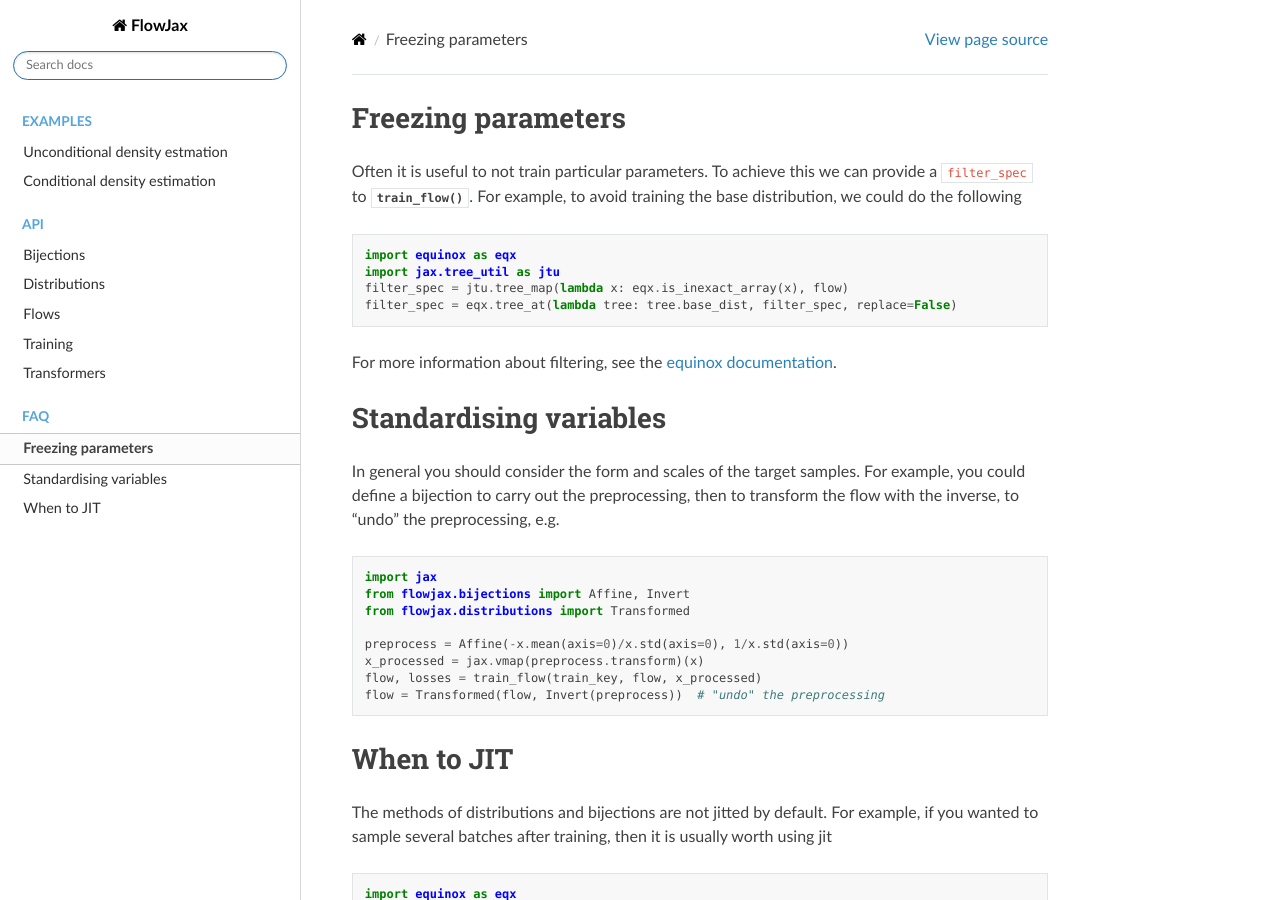
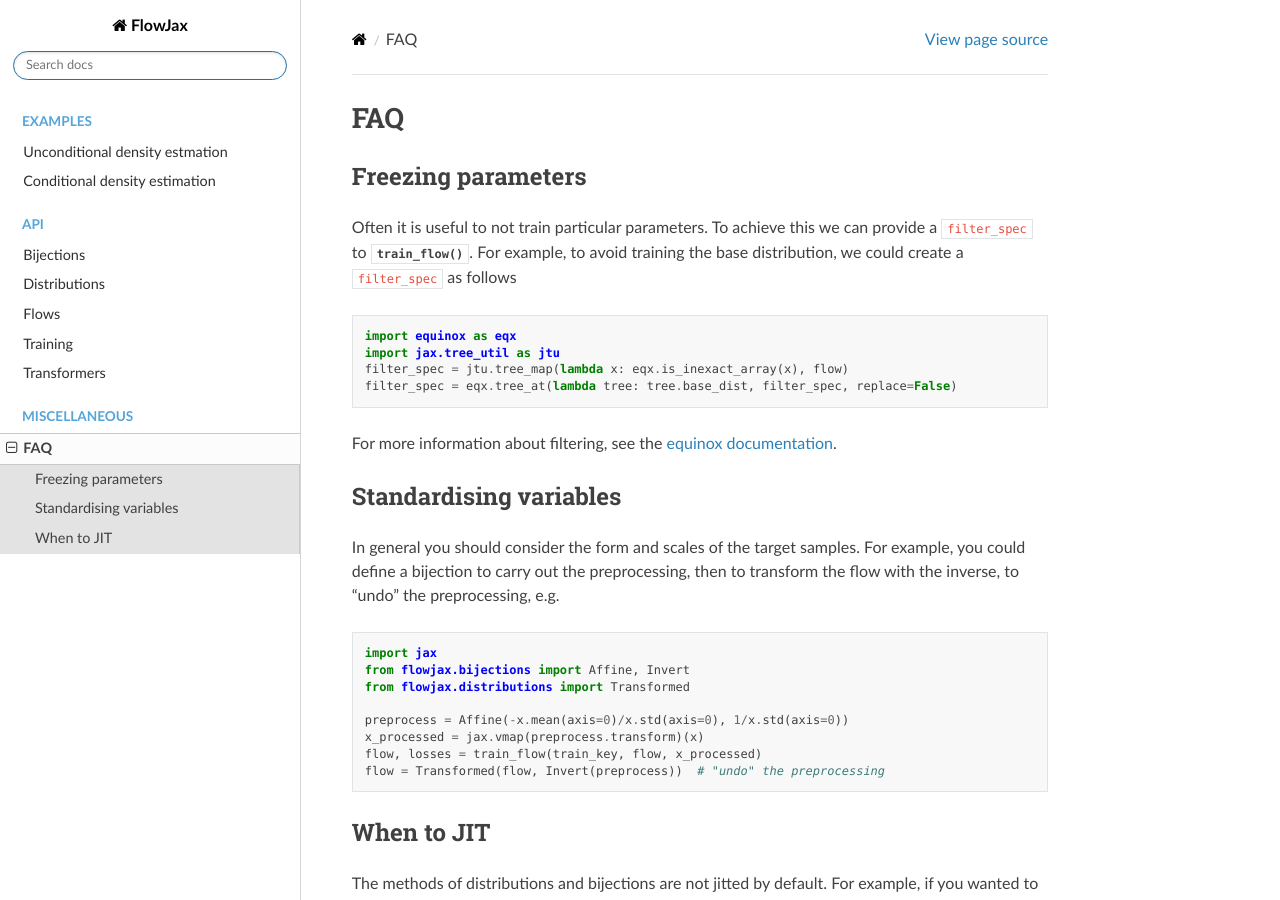
Before and after one commit to danielward27/flowjax, a Sphinx documentation site: the page built from docs/faq.rst, in a window 1280 px wide and 900 px high. Built offline with Sphinx 7.4.7 and the Read the Docs theme 2.0.0, drawn with Linux system fonts in a browser that asks for light colours.

Commit message:
Put faq in Miscellaneous section

```diff
--- a/docs/faq.rst
+++ b/docs/faq.rst
@@ -1,8 +1,11 @@
+FAQ
+==========
+
 Freezing parameters
 ^^^^^^^^^^^^^^^^^^^^^^^^^^^^^^^^^^^^^^^^^^^^^
 Often it is useful to not train particular parameters. To achieve this we can provide a
 ``filter_spec`` to :py:func:`~flowjax.train_utils.train_flow`. For example, to avoid
-training the base distribution, we could do the following
+training the base distribution, we could create a ``filter_spec`` as follows
 
 .. code-block:: python
 
--- a/docs/index.rst
+++ b/docs/index.rst
@@ -25,6 +25,7 @@ Installation
    api/*
 
 .. toctree::
-   :caption: FAQ
+   :maxdepth: 1
+   :caption: Miscellaneous
 
    faq
```
